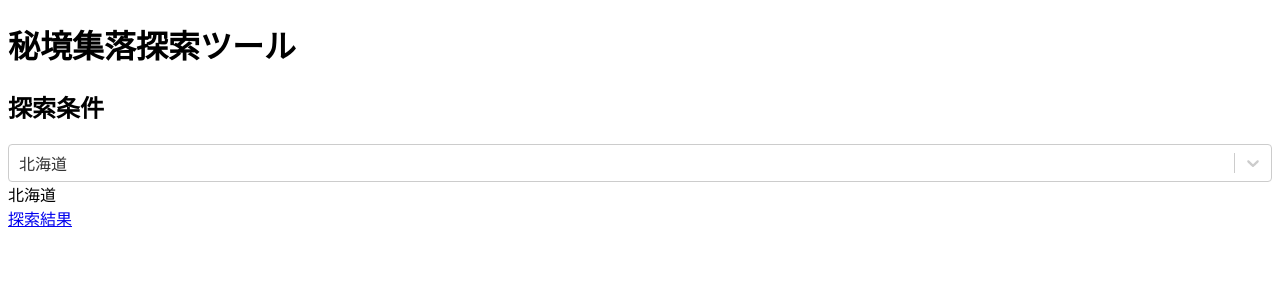
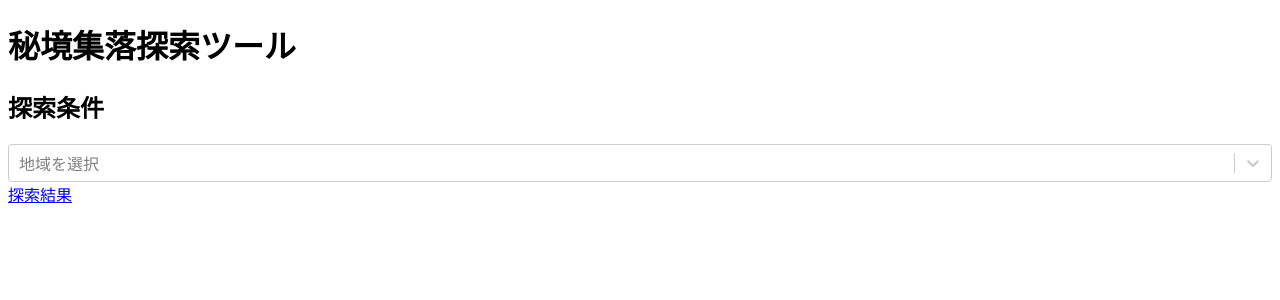
Before and after one commit to ogawa-tomo/search-isolated-villages-2-front, a Next.js app: page / in a window 1280 px wide. Shown: the top 300 px of the page. Built offline with nearby package versions, Linux system fonts and the light colour scheme.

Commit message:
地域を検索できるようにする

```diff
--- a/src/components/VillageSearchForm.tsx
+++ b/src/components/VillageSearchForm.tsx
@@ -85,19 +85,19 @@ const groupedOptions = [
 ];
 
 export default function VillageSearchForm() {
-  const [region, setRegion] = useState(prefOptions[0])
+  const [region, setRegion] = useState(null)
 
   return (
     <>
       <h2>探索条件</h2>
       <Select
-        defaultValue={region}
-
+        placeholder='地域を選択'
+        defaultValue={null}
+        isSearchable
         options={groupedOptions}
         onChange={(value) => value ? setRegion(value) : null}
       />
-      <div>{region.value}</div>
-      <Link href={{ pathname: "result", query: { region: region.value }}}>探索結果</Link>
+      <Link href={{ pathname: "result", query: { region: region?.value }}}>探索結果</Link>
     </>
   )
 
```
